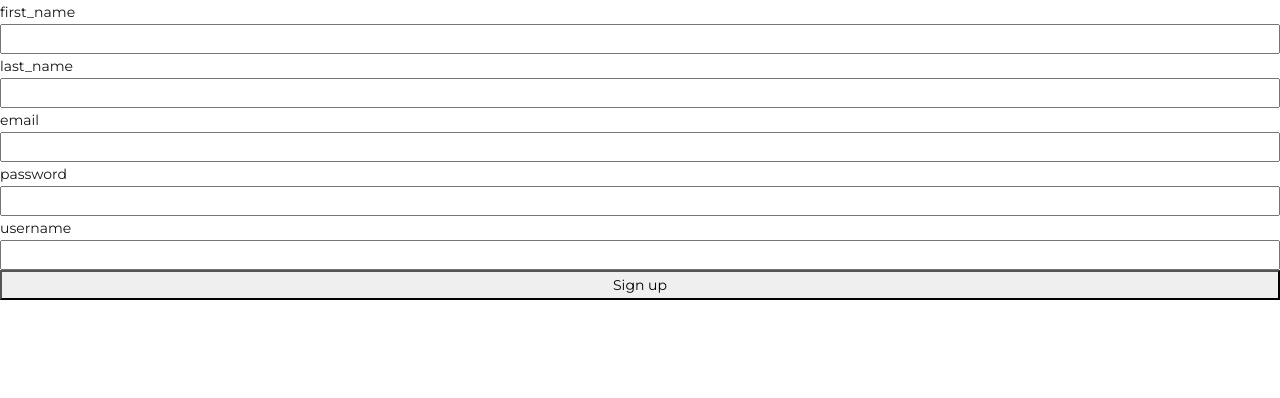
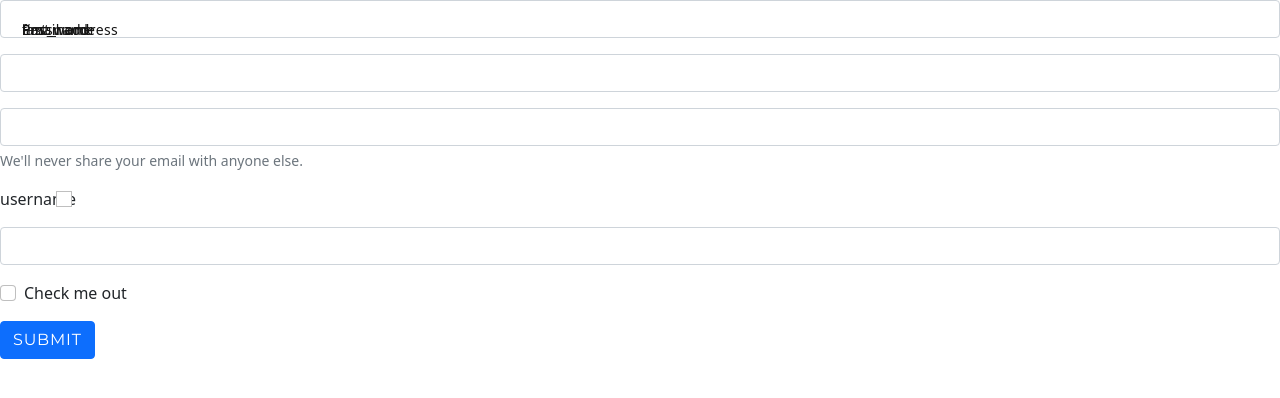
Before and after one commit to petreleven/tourisim, a Django app: page /Signup/ in a window 1280 px wide. Shown: the top 398 px of the page. Run offline with Django 5.2, Linux system fonts and the light colour scheme; some libraries are stand-ins or nearby versions.

Commit message:
add finished the signup page

```diff
--- a/core/urls.py
+++ b/core/urls.py
@@ -3,13 +3,13 @@
 from.views import home
 from.views import culture
 from.views import signup
-from.views import login
+from.views import loginpage
 
 urlpatterns = [
     path('Homepage/', home, name='Homepage'),
     path('Culture/', culture, name='culture'),
      path('Signup/', signup, name='signup'),
-    path('login/',   login , name='login')
+    path('loginpage/',   loginpage, name='loginpage')
 
 
     ]
--- a/core/views.py
+++ b/core/views.py
@@ -3,6 +3,8 @@
 from django.shortcuts import redirect
 from django.contrib.auth import authenticate
 from django.contrib.auth import login
+from django.contrib.auth.hashers import make_password
+
 # Create your views here.
 
 
@@ -16,15 +18,20 @@
         last_name=request.POST.get("last_name")
         email=request.POST.get("email")
         password=request.POST.get("password")
+        password=make_password(password)
         username=request.POST.get("username")
         new_user=MYUSERS(first_name=first_name,last_name=last_name,email=email,password=password,username=username)
         new_user.save()
+
         return redirect ("Homepage")
     return render(request, 'Signup.html')
-def login (request):
+def loginpage(request):
     if request.method=="POST":
         username=request.POST.get("username")
         password=request.POST.get("password")
         user=authenticate(username=username,password=password)
-        print (user)
+        if user is not None:
+            print (user)
+            login(request,user)
+            return redirect ("Homepage")
     return render(request,'login.html')
--- a/templates/Signup.html
+++ b/templates/Signup.html
@@ -16,23 +16,42 @@
     <link rel="stylesheet" href="{% static 'css/bootstrap.css'%}">
     <link rel="stylesheet" href="{% static 'css/font.css'%}">
     <link rel="stylesheet" href="{% static 'css/style.css'%}">
+    <link href="https://cdn.jsdelivr.net/npm/bootstrap@5.0.2/dist/css/bootstrap.min.css" rel="stylesheet" integrity="sha384-EVSTQN3/azprG1Anm3QDgpJLIm9Nao0Yz1ztcQTwFspd3yD65VohhpuuCOmLASjC" crossorigin="anonymous">
 </head>
 
 <body>
-    <form class="d-flex justify-content-center  flex-column mb-3 " method="post" enctype="multipart/form-data">
-        {%csrf_token%}
-        <label>first_name</label>
-        <input name="first_name">
-        <label>last_name</label>
-        <input name="last_name">
-        <label>email</label>
-        <input name="email" type="email">
-        <label>password</label>
-        <input name="password">
 
-        <label>username</label>
-        <input name="username">
-        <button>Sign up</button>
 
+
+
+    <form>
+        <div class="mb-3">
+            <label class="form-label">first_name</label>
+            <input class="form-control"  name="first_name">
+
+        </div>
+        <div class="mb-3">
+            <label class="form-label">last_name</label>
+            <input class="form-control"  name="last_name">
+        </div>
+        <div class="mb-3">
+
+            <label for="exampleInputEmail1" class="form-label">Email address</label>
+            <input type="email" class="form-control" id="exampleInputEmail1" aria-describedby="emailHelp">
+            <div id="emailHelp" class="form-text">We'll never share your email with anyone else.</div>
+        </div>
+        <div class="mb-3">
+            <label>username</label>
+            <input class="form-check-input" name="username">
+        </div>
+        <div class="mb-3">
+            <label for="exampleInputPassword1" class="form-label">Password</label>
+            <input type="password" class="form-control" id="exampleInputPassword1">
+        </div>
+        <div class="mb-3 form-check">
+            <input type="checkbox" class="form-check-input" id="exampleCheck1">
+            <label class="form-check-label" for="exampleCheck1">Check me out</label>
+        </div>
+        <button type="submit" class="btn btn-primary">Submit</button>
     </form>
 </body>
```
Also changed, not shown: templates/index.html (+12 -0 lines), templates/login.html (+6 -6 lines), db.sqlite3.
